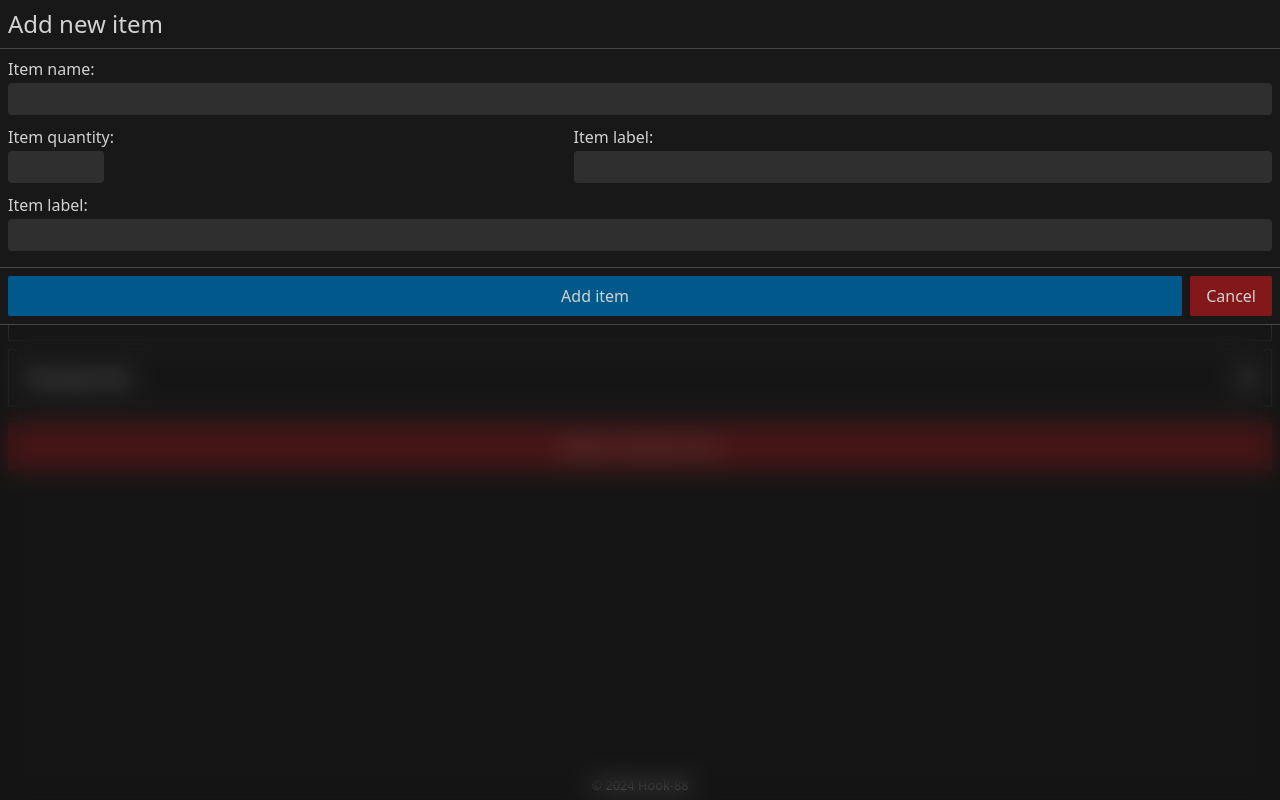
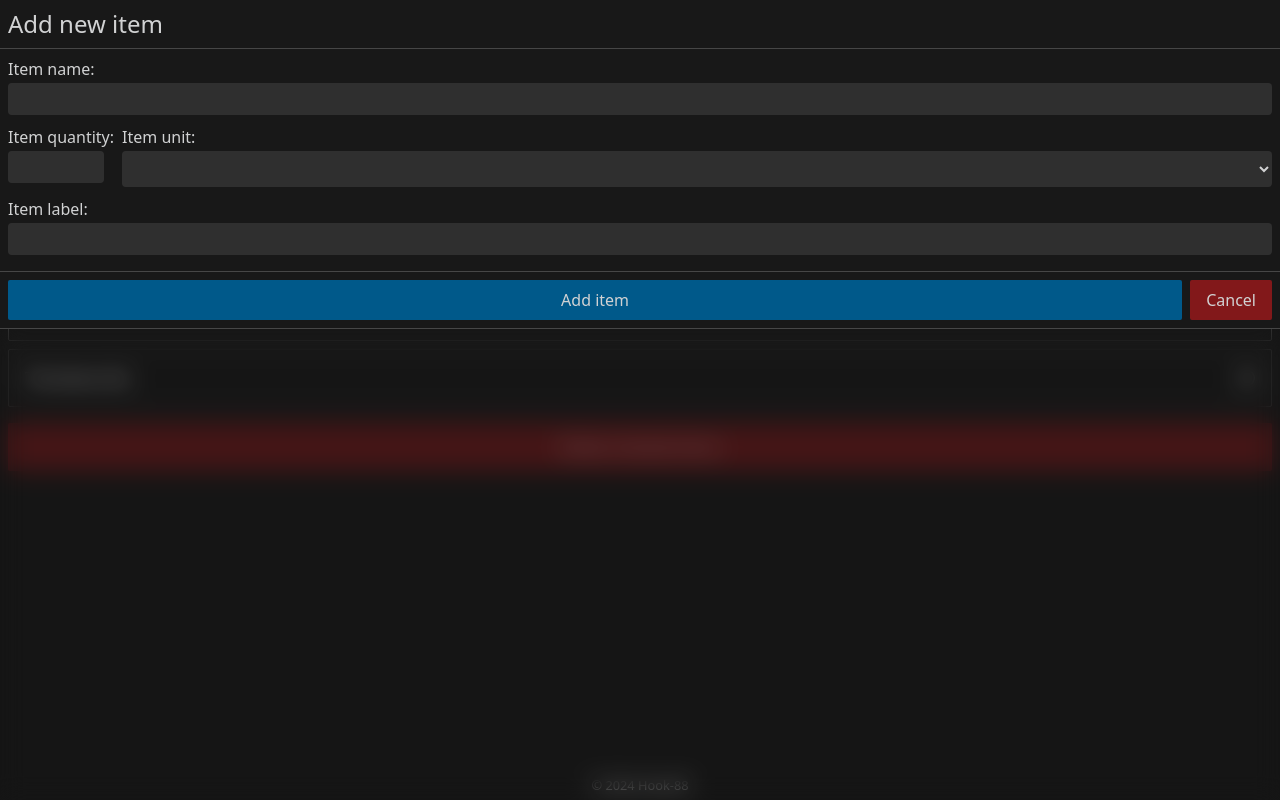
Before and after one commit to Hook-88/shopping-list, a Vue app: page / in a window 1280 px wide. Both pictures are taken after a click on the button 1253 px from the left and 24 px from the top of the page. Built offline with nearby package versions, Linux system fonts and the light colour scheme; the HTML template or start-up script is replaced by a standard one.

Commit message:
improved styles

```diff
--- a/src/components/input/BaseInput.vue
+++ b/src/components/input/BaseInput.vue
@@ -1,5 +1,5 @@
 <script setup lang="ts">
-import { useAttrs } from 'vue';
+import { computed, useAttrs } from 'vue';
 
 defineOptions({
   inheritAttrs: false
@@ -8,11 +8,12 @@ defineOptions({
 interface Props {
   label?: string
   modelValue?: string | number
+  cancelGrow?: boolean
 }
 
 const attrs = useAttrs()
 
-withDefaults(defineProps<Props>(), {
+const props = withDefaults(defineProps<Props>(), {
   label: '',
   modelValue: ''
 })
@@ -26,12 +27,12 @@ function handleInput(event: Event) {
   emit('update:modelValue', target.value)
 }
 
-
+const containerClassName = computed(() => props.cancelGrow ? 'flex flex-col gap-0.5' : 'flex flex-col gap-0.5 grow')
 
 </script>
 
 <template>
-  <div class="flex flex-col gap-0.5 grow">
+  <div :class="containerClassName">
     <label v-if="label" :for="label">{{ label }}:</label>
     <input :value="modelValue" v-bind="attrs" :id="label" @input="handleInput" />
   </div>
--- /dev/null
+++ b/src/components/input/BaseSelect.vue
@@ -0,0 +1,40 @@
+<script setup lang="ts">
+import { useAttrs } from 'vue';
+
+defineOptions({
+  inheritAttrs: false
+})
+
+const attrs = useAttrs()
+
+interface Props {
+  label?: string
+  modelValue?: string | number
+}
+
+withDefaults(defineProps<Props>(), {
+  label: '',
+  modelValue: ''
+})
+
+const emit = defineEmits<{
+  (e: 'update:modelValue', value: string): void
+}>()
+
+function handleChange(event: Event) {
+  const target = event.target as HTMLSelectElement
+  emit('update:modelValue', target.value)
+}
+
+</script>
+
+<template>
+  <div class="flex flex-col gap-0.5 grow">
+    <label v-if="label" :for="label">{{ label }}:</label>
+    <select :value="modelValue" v-bind="attrs" @change="handleChange">
+      <option value="X">X</option>
+      <option value="Lb">Lb</option>
+      <option value="Gr">Gr</option>
+    </select>
+  </div>
+</template>
--- a/src/features/add-new-item/form/ShoppingItemForm.vue
+++ b/src/features/add-new-item/form/ShoppingItemForm.vue
@@ -1,6 +1,7 @@
 <script setup lang="ts">
 import BaseButton from '@/components/buttons/BaseButton.vue';
 import BaseInput from '@/components/input/BaseInput.vue';
+import BaseSelect from '@/components/input/BaseSelect.vue';
 
 </script>
 
@@ -9,8 +10,9 @@ import BaseInput from '@/components/input/BaseInput.vue';
     <main class="mx-2 flex flex-col gap-2.5">
       <BaseInput label="Item name" class="bg-white/10 rounded-sm py-1 px-2" />
       <div class="flex gap-2">
-        <BaseInput label="Item quantity" class="bg-white/10 rounded-sm py-1 px-2 w-24" type="number" />
-        <BaseInput label="Item label" class="bg-white/10 rounded-sm py-1 px-2" />
+        <BaseInput :cancel-grow="true" label="Item quantity" class="bg-white/10 rounded-sm py-1 px-2 w-24"
+          type="number" />
+        <BaseSelect label="Item unit" class="bg-white/10 rounded-sm py-1.5 px-2" />
       </div>
       <BaseInput label="Item label" class="bg-white/10 rounded-sm py-1 px-2" />
     </main>
```
